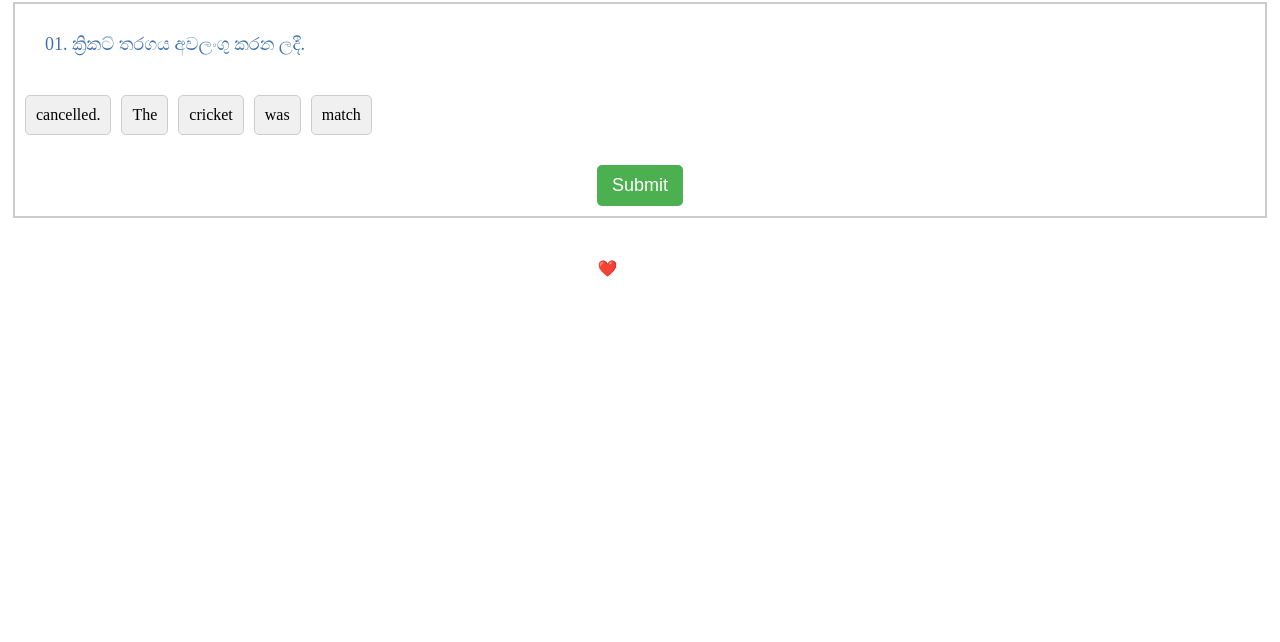
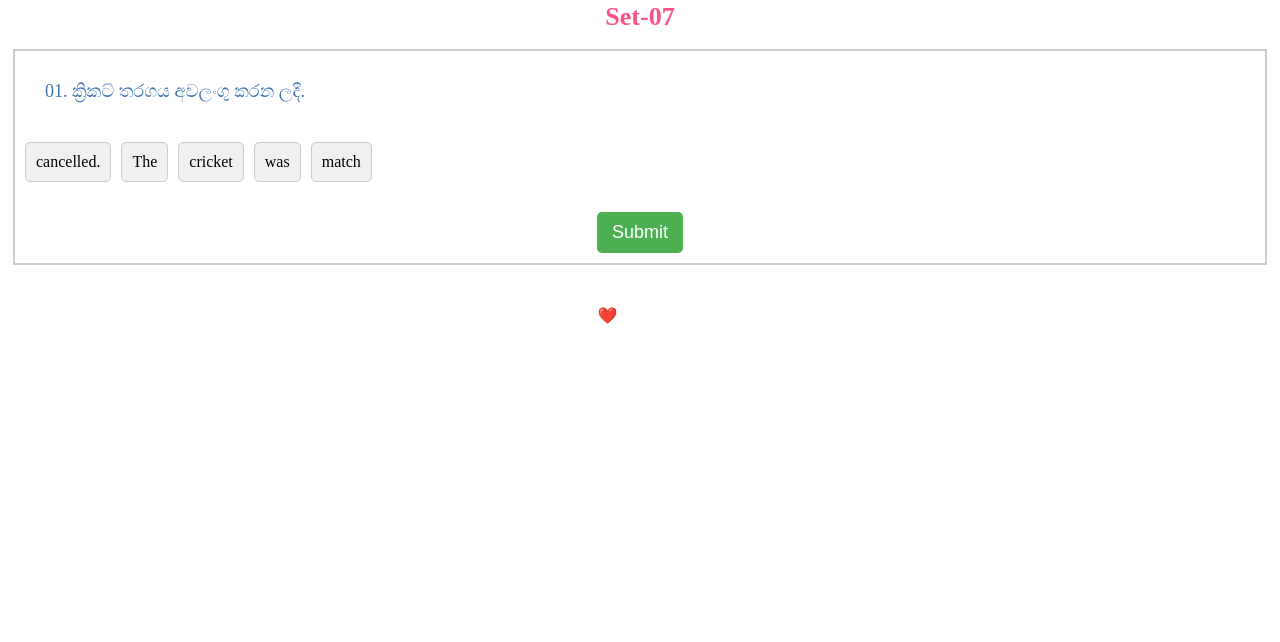
Before and after one commit to Krishbro/English-Sent-Maker-07, a plain HTML site: page index.html in a window 1280 px wide. Shown: the part 158-800 px from the top of the page. Drawn offline with Linux system fonts and the light colour scheme.

Commit message:
Update index.html

```diff
--- a/index.html
+++ b/index.html
@@ -9,6 +9,7 @@
 
     <div class="container">
       <h1>English Sentences  Maker <img src="https://cdn-icons-png.flaticon.com/512/3790/3790171.png" alt=""> </h1>
+      <h1>Set-07</h1>
 
       <div class="game">
         <div class="sentence">
```
